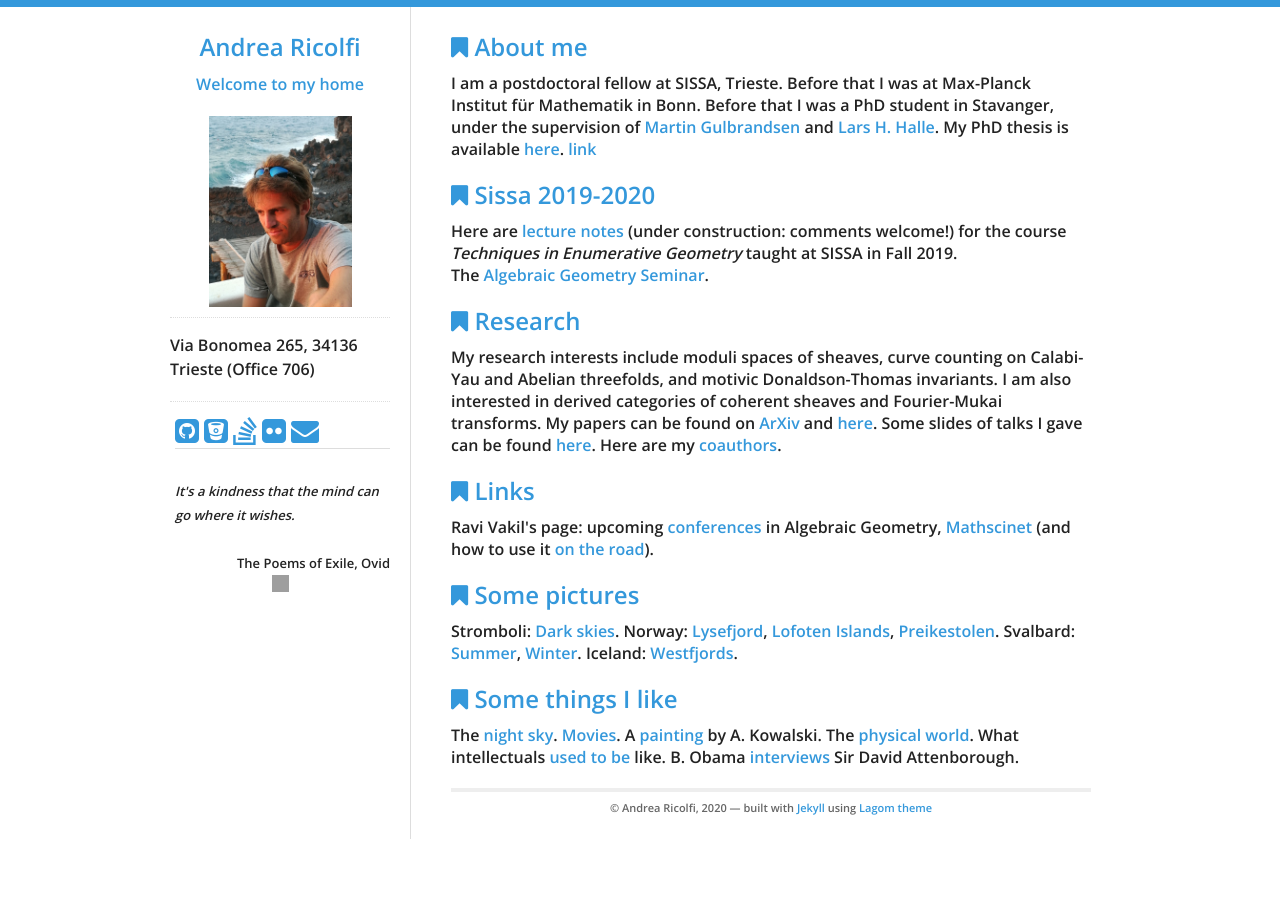
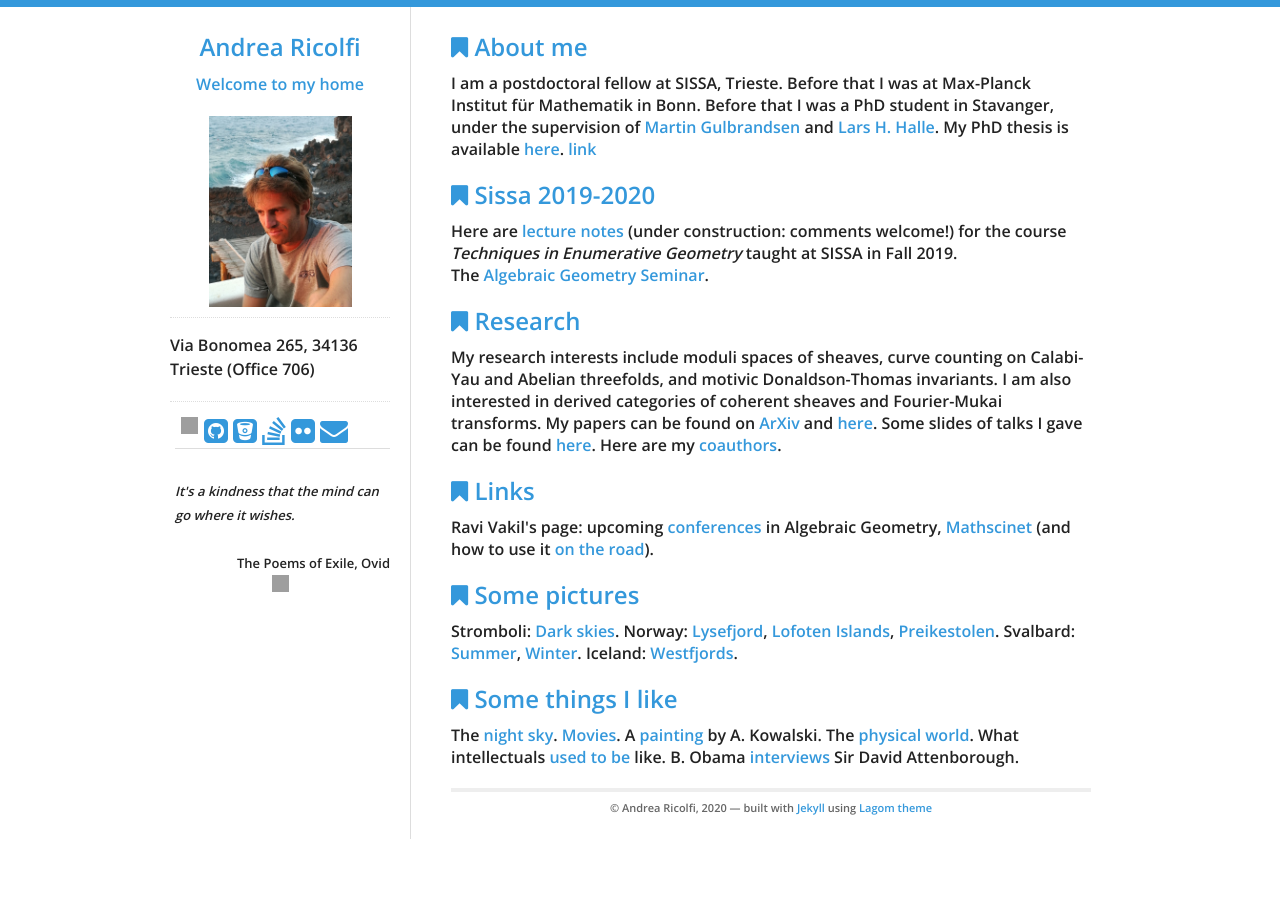
Before and after one commit to atricolfi/atricolfi.github.io, a Jekyll site: the page built from index.html, in a window 1280 px wide. Built offline with Jekyll 4.4.1, drawn with Linux system fonts in a browser that asks for light colours; grey boxes are pictures that could not be loaded.

Commit message:
Update social.html

```diff
--- a/_includes/social.html
+++ b/_includes/social.html
@@ -1,5 +1,9 @@
 
 <div id="stalker">
+
+         <a href="https://scholar.google.com/citations?user=bGunzxQAAAAJ&hl=en" style="text-decoration: none">
+<img height="17" width="17" src="https://unpkg.com/simple-icons@v3/icons/googlescholar.svg">
+        </a>
 
   {% if site.data.theme.social.github %}
   <a title="{{ site.data.theme.social.github }} on Github" href="https://github.com/{{ site.data.theme.social.github }}">
```
